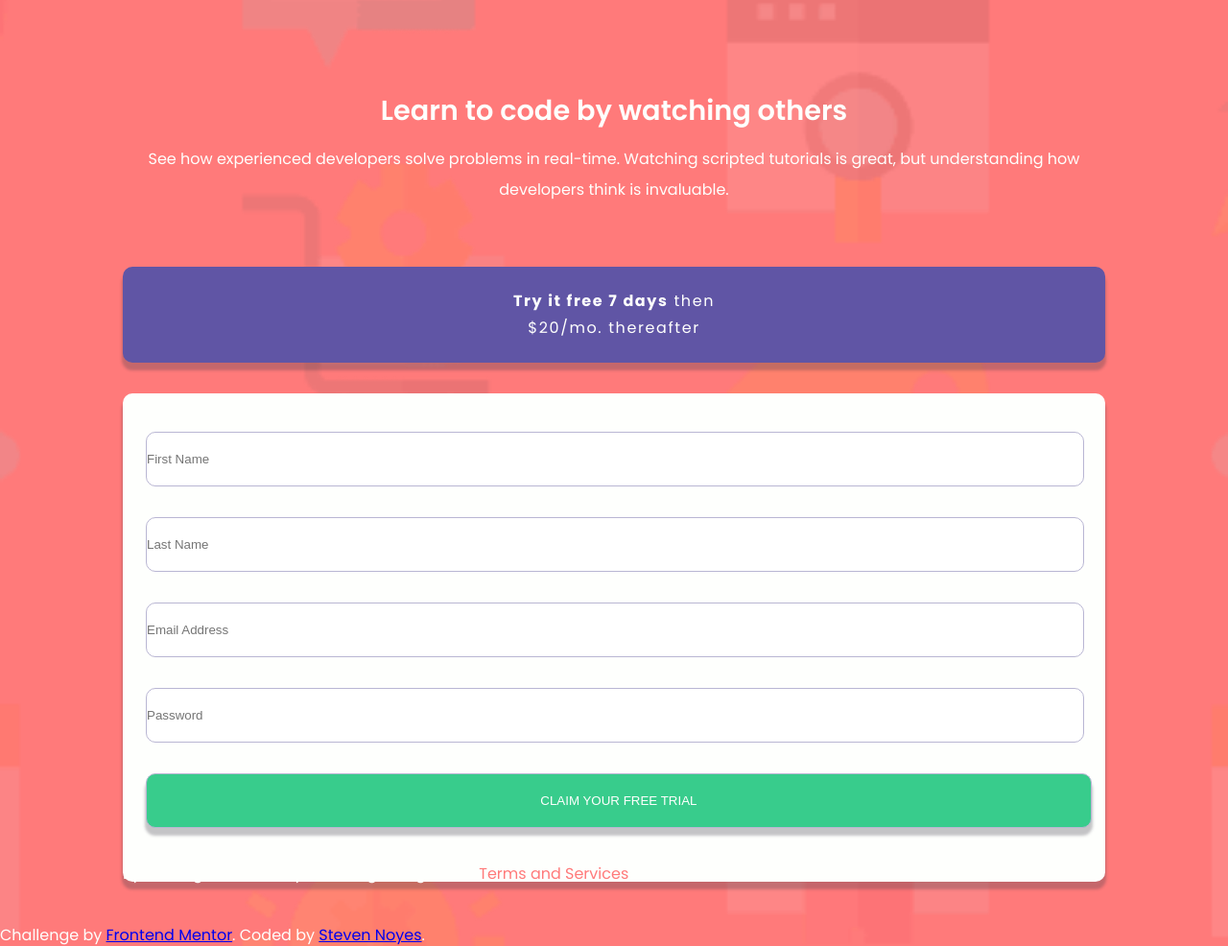
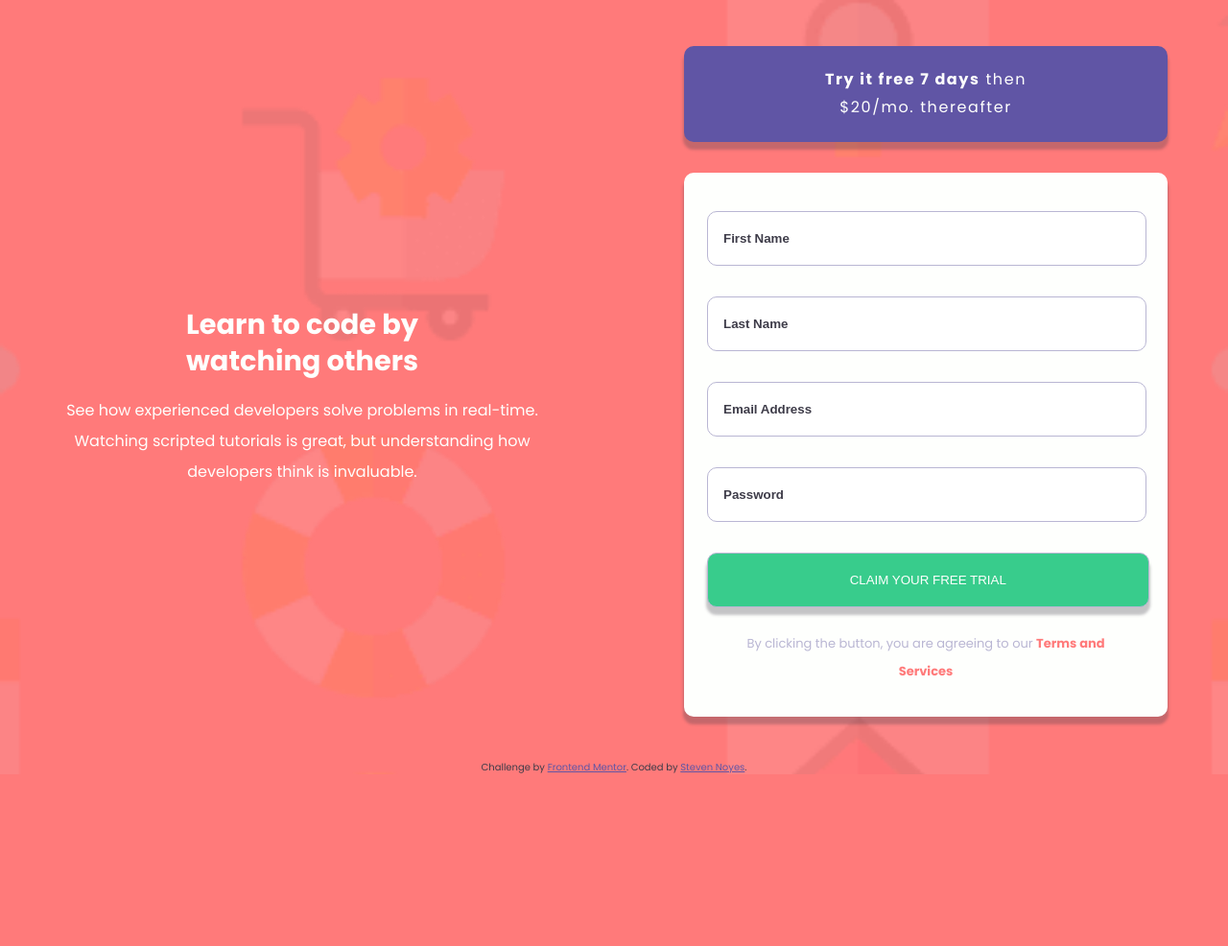
Before and after one commit to SteveNoyes/signup-form-component, a plain HTML site: page index.html in a window 1280 px wide. Shown: the whole page at 96% size. After the commit the page ends 807 px from the top, so only its background shows below. Drawn offline with Linux system fonts and the light colour scheme.

Commit message:
media query

```diff
--- a/assets/css/style.css
+++ b/assets/css/style.css
@@ -57,6 +57,12 @@ body {
  * Mobile: 375px
  * Desktop: 1440px
 */
+
+.topSection {
+  margin: auto;
+  align-items:center;
+  justify-content:center;
+}
 
 .heading {
   font-weight: 600;
@@ -125,19 +131,44 @@ input {
   margin-bottom: 1rem;
 }
 
+input::placeholder {
+  padding-left: 1rem;
+  font-weight: 700;
+  color: var(--arsenic)
+}
+
 /* Form Submit */
 
 .submitBtn {
   width: 101%;
   margin-top: 1rem;
+  margin-bottom: 0;
   color: var(--lite);
   background-color: var(--mountainMeadow);
   box-shadow: 0 7px 3px 1px rgba(62, 60, 73, .3);
 }
 
+.submitBtn:hover {
+  cursor: pointer;
+  background-color: var(--liteMountainMeadow);
+}
+
 .termsAndServices {
+  color: var(--lavenderGray);
+  width: 75%;
+  text-align: center;
+  font-weight: 400;
+  font-size: 13px;
+  line-height: 1.8rem;
+  margin: auto;
+  padding-bottom: 2rem;
+}
 
+.salmonCol {
+  font-weight: bold;
+  color: var(--salmon);
 }
+
 /* Form Error Effects */
 
 .err {
@@ -155,4 +186,37 @@ input {
 
 .attribution {
   padding-top: 3rem;
+  font-size: 10px;
+  text-align: center;
+  color: var(--arsenic);
 }
+
+.attribution a {
+  color: var(--liberty);
+}
+
+
+
+
+
+
+
+@media screen and (min-width: 900px) {
+  .flex-container {
+    display: flex;
+    padding-top: 3rem;
+  }
+
+  .heading {
+    font-weight: 700;
+  }
+
+  .flex-child {
+    flex: 1;
+  }
+
+  .flex-child:first-child {
+    margin-right: 20px;
+  }
+
+}
--- a/index.html
+++ b/index.html
@@ -18,8 +18,12 @@
 </head>
 <body>
   <main>
-    <h1 class="heading">Learn to code by watching others</h1>
+    <div class="flex-container">
+      <div class="flex-child topSection">
+        <h1 class="heading">Learn to code by<br> watching others</h1>
         <p class="graph">See how experienced developers solve problems in real-time. Watching scripted tutorials is great, but understanding how developers think is invaluable.</p>
+      </div>
+      <div class="flex-child">
         <div class="offerModule">
           <p><span>Try it free 7 days</span> then<br> $20/mo. thereafter</p>
         </div>
@@ -37,9 +41,11 @@
             <label for="pwd"></label><br>
             <input type="password" id="pwd" name="pwd" placeholder="Password">
             <div id="cpwd" class="emsg"></div>
-        <input class="submitBtn" type="submit" onsubmit="check()" value="CLAIM YOUR FREE TRIAL"/>
+            <input class="submitBtn" type="submit" onclick="check()" value="CLAIM YOUR FREE TRIAL"/>
           </form>
           <p class="termsAndServices">By clicking the button, you are agreeing to our <span class="salmonCol">Terms and Services</span></p>
+        </div>
+      </div>
     </div>
   </main>
   <footer>
```
Also changed, not shown: 1 other file. Lines whose indentation alone changed are shown as unchanged.
